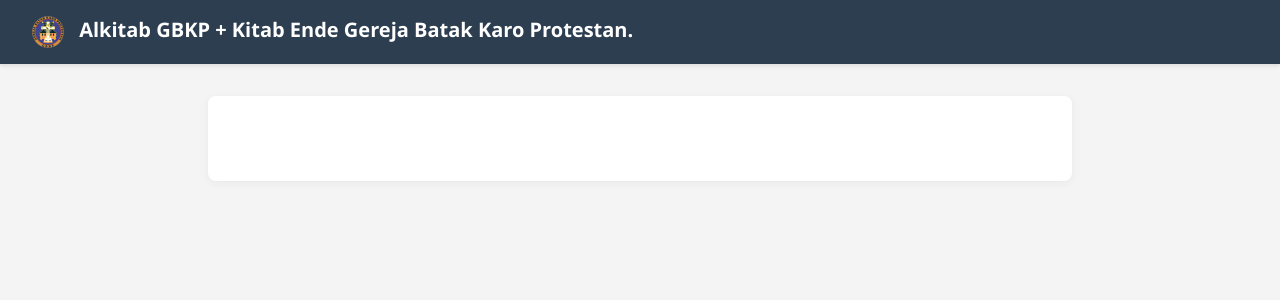
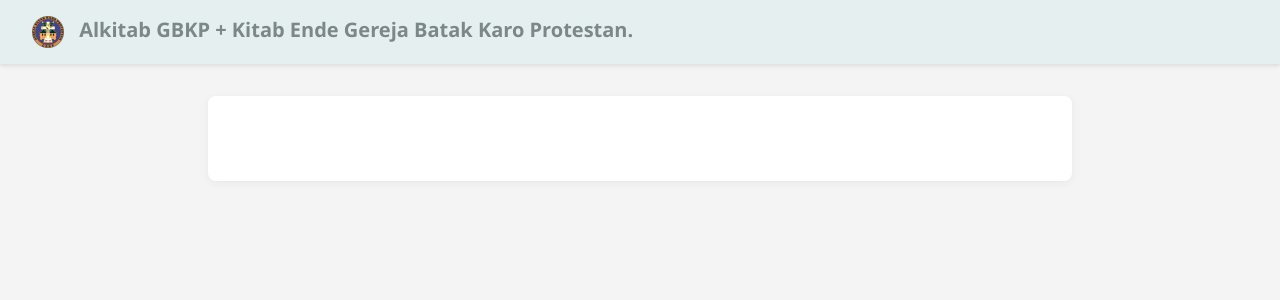
Before and after one commit to Freelance999/alkitab_backend, a Django app: template templates/index.html in a window 1280 px wide. Shown: the top 300 px of the page. Run offline with Django 5.2, Linux system fonts and the light colour scheme; the template is opened without the code that fills it, so the values that code supplies are empty.

Commit message:
refactor: change color navbar and text

```diff
--- a/static/assets/css/style.css
+++ b/static/assets/css/style.css
@@ -7,8 +7,8 @@ body {
 }
 
 nav {
-    background-color: #2c3e50;
-    color: white;
+    background-color: #E5EFEF;
+    color: #7C8888;
     padding: 1rem 2rem;
     box-shadow: 0 2px 4px rgba(0, 0, 0, 0.1);
 }
```
